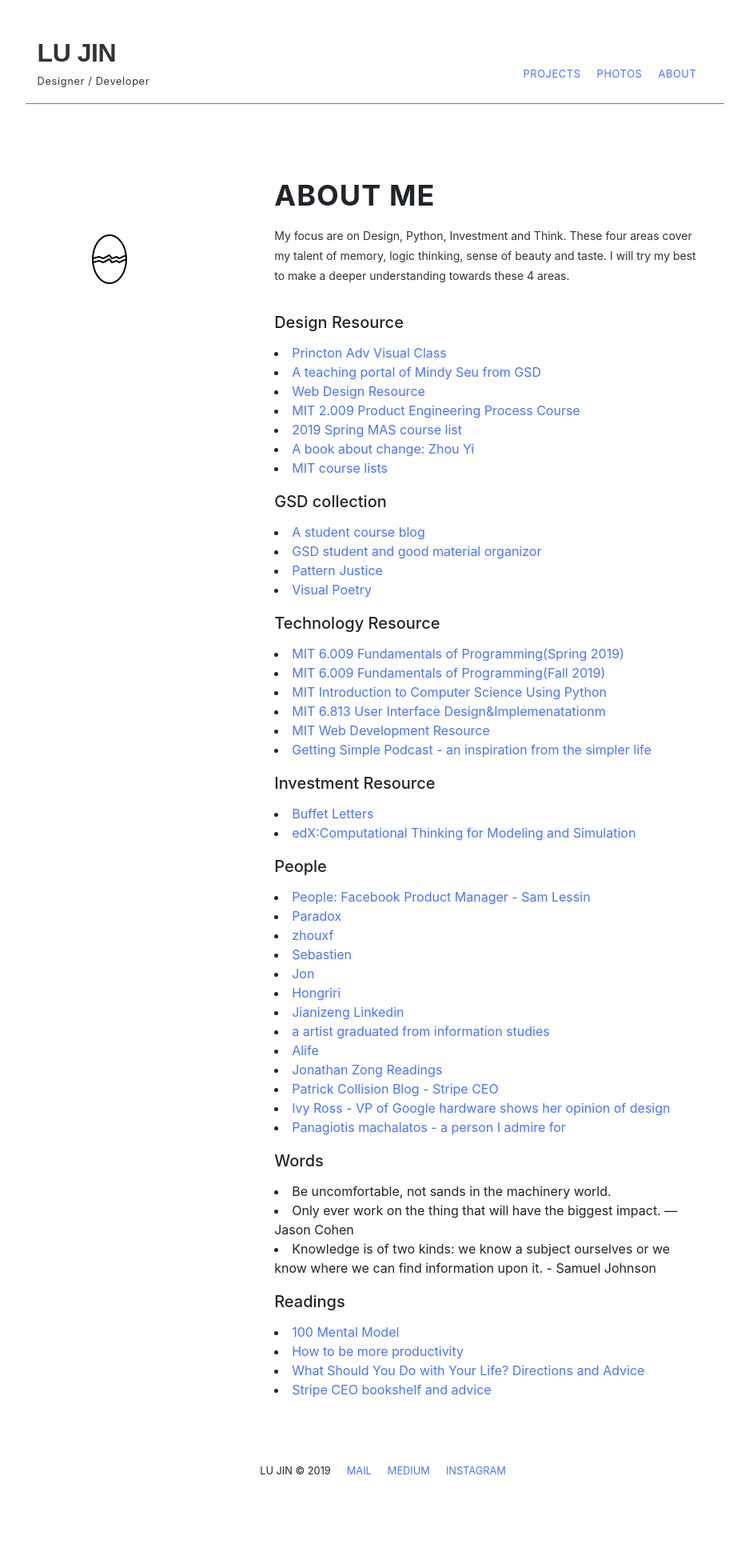
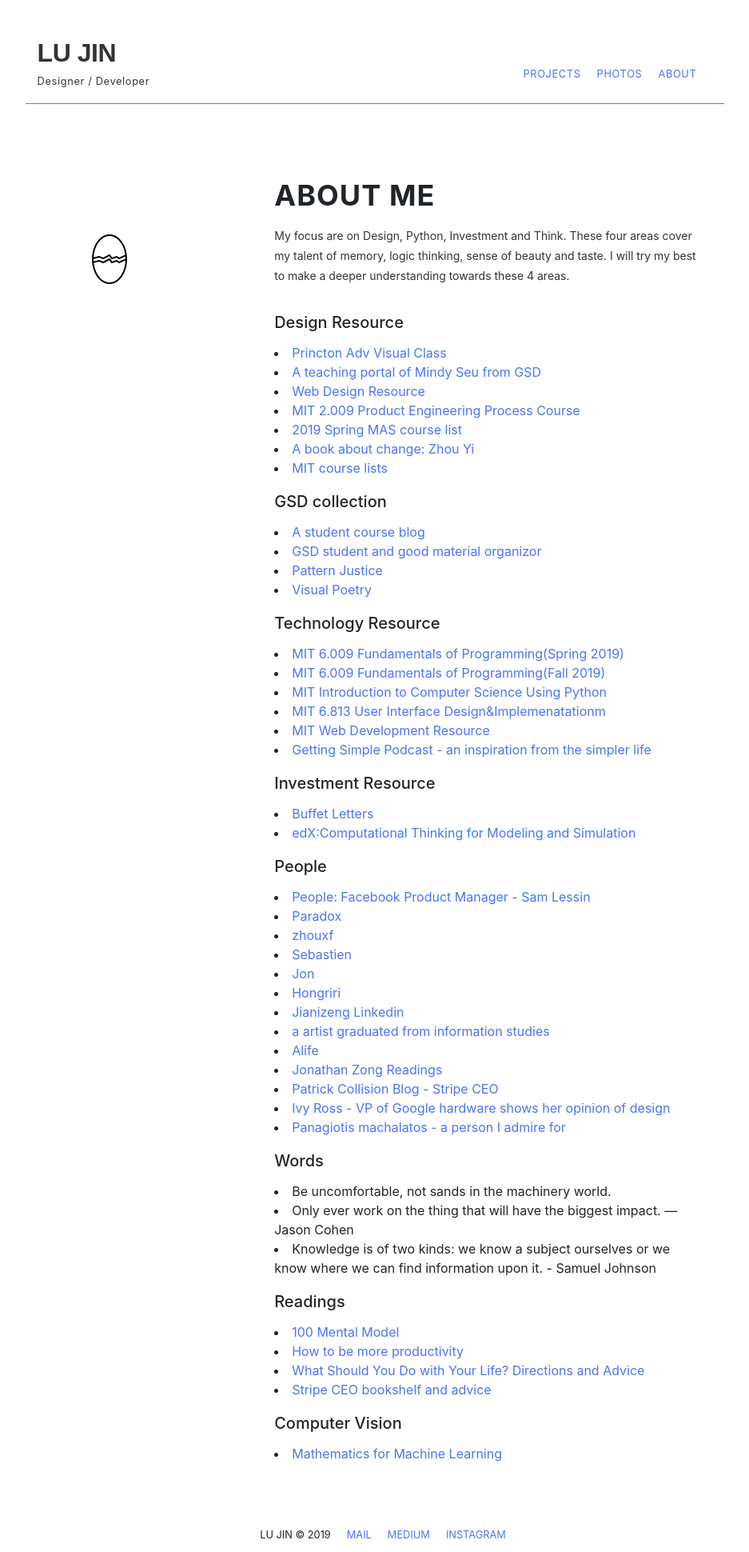
Before and after one commit to beforux/ShakeYourLove, a Jekyll site: the page list.html, which Jekyll copies as it is, in a window 1280 px wide. Shown: the whole page at 80% size, without its empty margins (171-1108 px from the left). Built offline with Jekyll 4.4.1, drawn with Linux system fonts in a browser that asks for light colours; nearby versions of some CDN libraries; before the commit the page ends 1860 px from its top, so only the background shows below that.

Commit message:
Update list.html

```diff
--- a/list.html
+++ b/list.html
@@ -95,6 +95,8 @@
                   <li><a href="https://guzey.com/personal/what-should-you-do-with-your-life/">What Should You Do with Your Life? Directions and Advice</a></li>
                 <li> <a href="https://patrickcollison.com/bookshelf">Stripe CEO bookshelf and advice</a></li>
 
+                               <h5>Computer Vision </h5>
+                  <li><a href="https://www.youtube.com/watch?v=T3TpdPmTLso&t=155s"> Mathematics for Machine Learning</a></li>
 
 
               </div>
```
